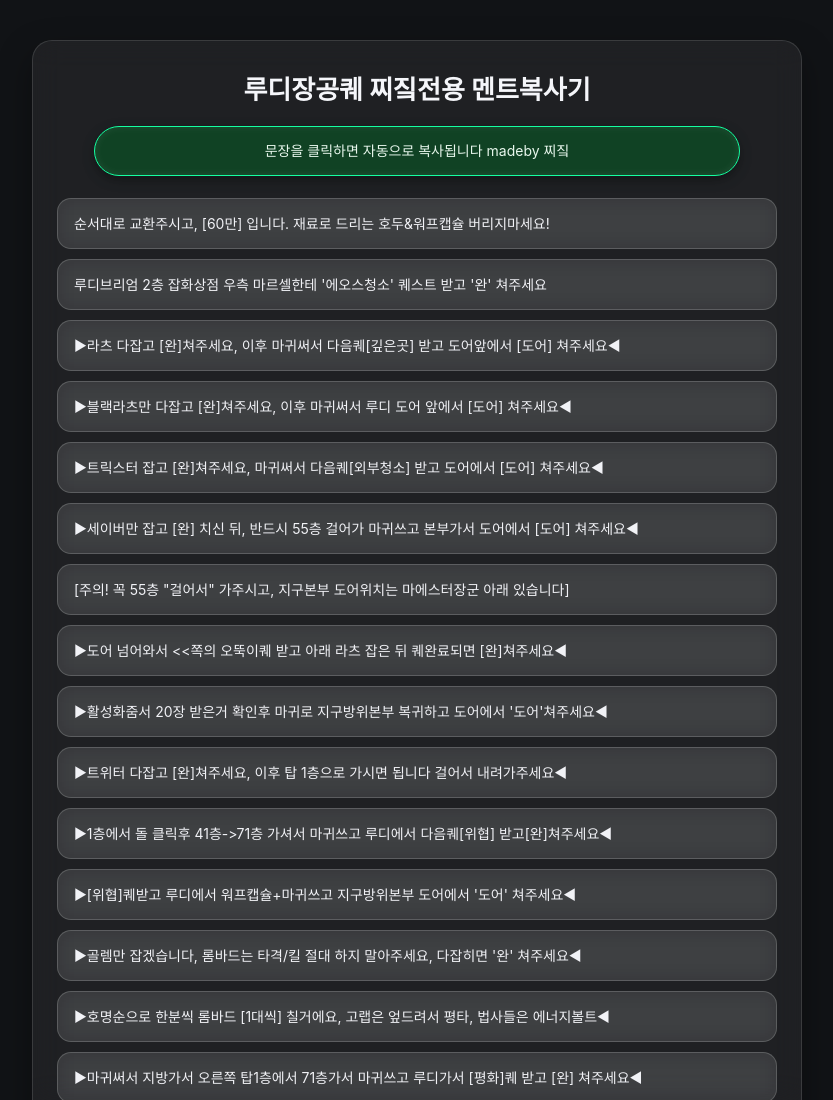
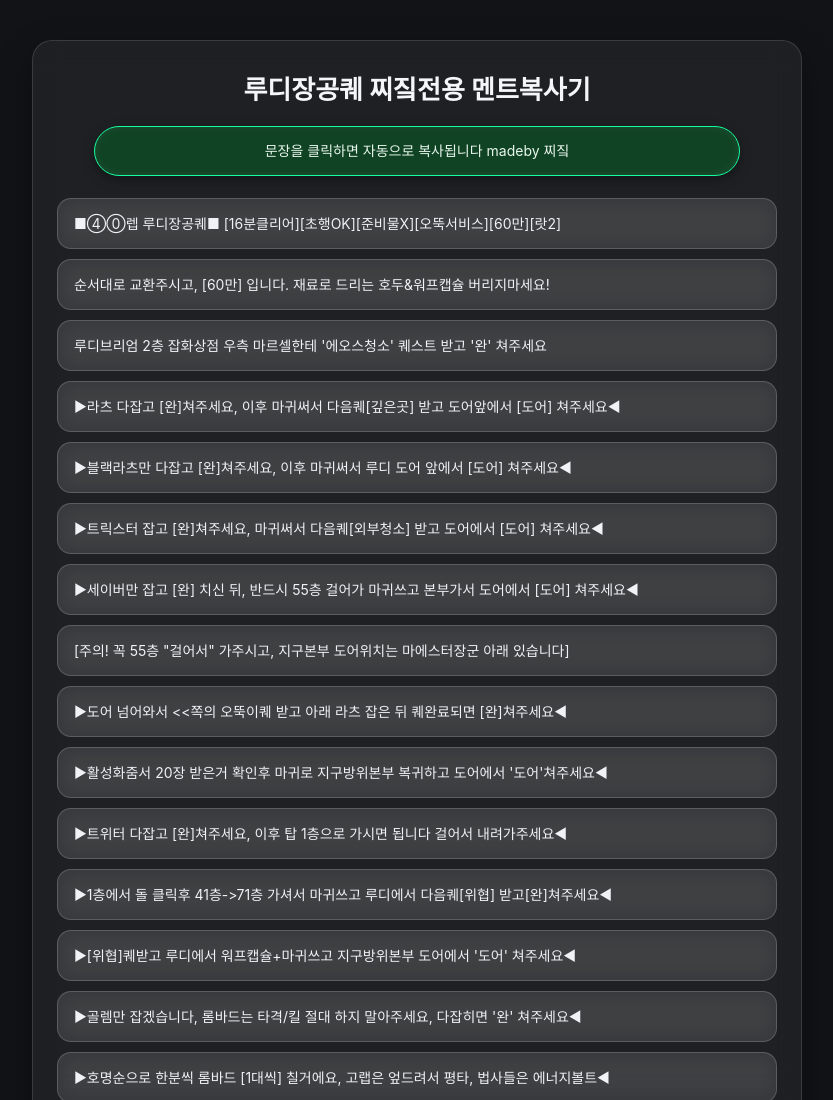
Before and after one commit to joeykoreawy/ludicopy, a plain HTML site: page index.html in a window 1280 px wide. Shown: the top 1100 px of the page, without its empty margins (223-1056 px from the left). Drawn offline with Linux system fonts and the light colour scheme.

Commit message:
Add files via upload

```diff
--- a/index.html
+++ b/index.html
@@ -17,6 +17,9 @@
     </div>
 
     <ul id="phrase-list">
+            <li class="phrase-item">
+              ■④⓪렙 루디장공퀘■ [16분클리어][초행OK][준비물X][오뚝서비스][60만][랏2]
+            </li>
       <li class="phrase-item">
         순서대로 교환주시고, [60만] 입니다. 재료로 드리는 호두&워프캡슐 버리지마세요!
       </li>
```
